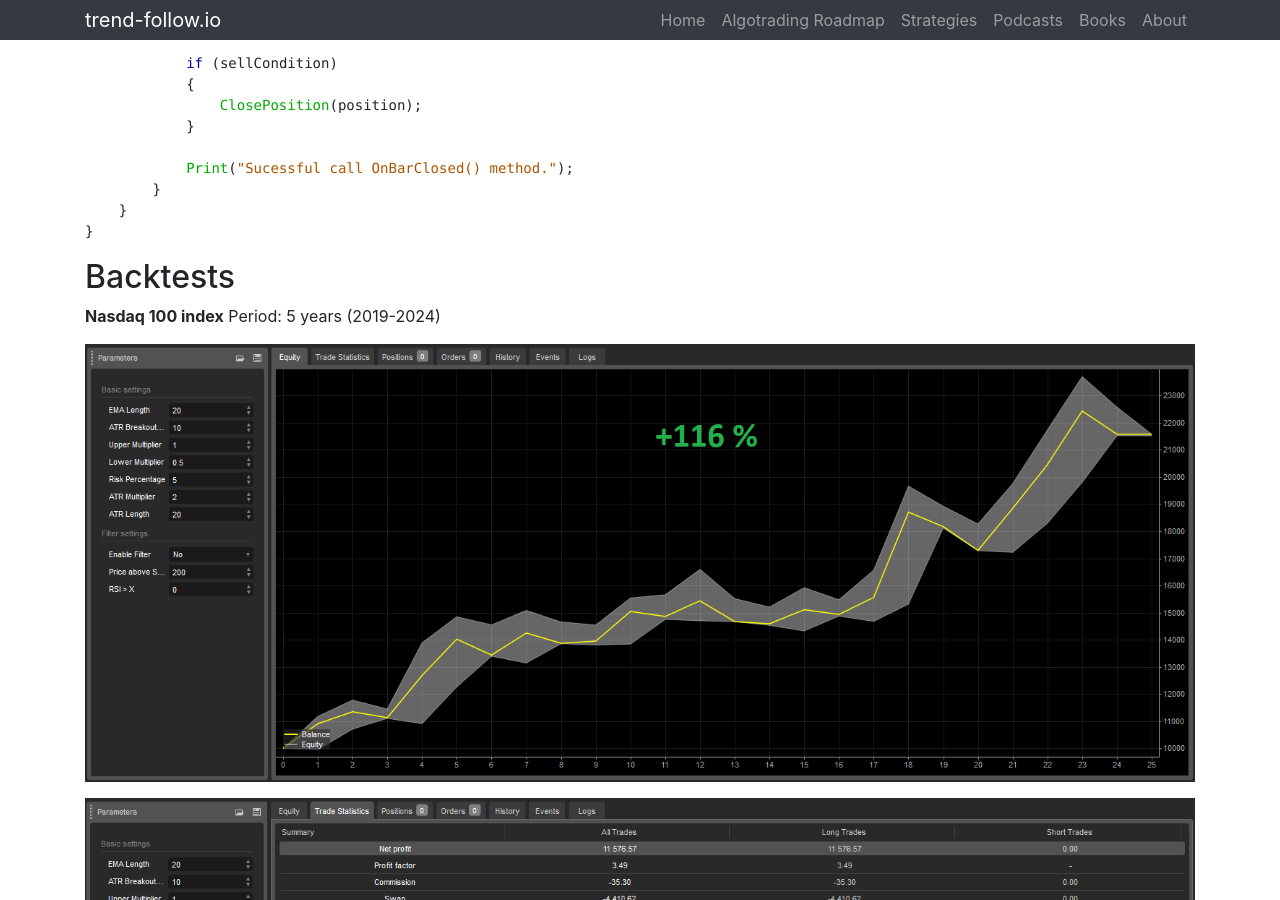
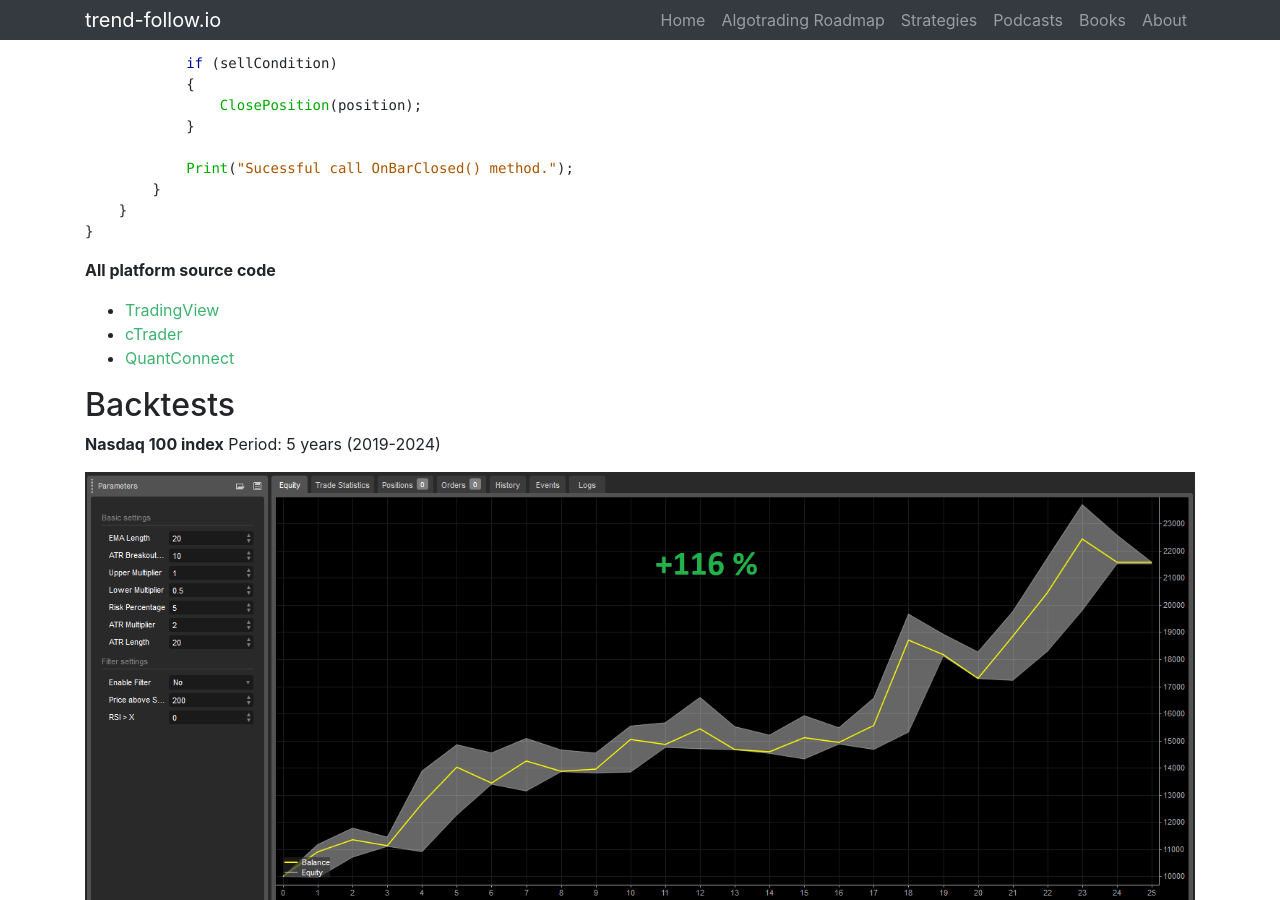
Before and after one commit to GeorgeFreelanceDeveloper/trend-follow.io, a Jekyll site: the page built from docs/_pages/strategies/pages/keltner-channel-strategy.md, in a window 1280 px wide and 900 px high, scrolled down 5582 px. Built offline with Jekyll 4.4.1, drawn with Linux system fonts in a browser that asks for light colours.

Commit message:
correction

````diff
--- a/docs/_pages/strategies/pages/keltner-channel-strategy.md
+++ b/docs/_pages/strategies/pages/keltner-channel-strategy.md
@@ -211,6 +211,11 @@ namespace cAlgo.Robots
 }
 ```
 
+**All platform source code**
+* [TradingView](https://github.com/GeorgeFreelanceDeveloper/trend-follow.io/blob/master/strategies/trend-follow/KeltnerChannelTrendFollow/scripts/KeltnerChannelTrendFollowStrategy.pinescript)
+* [cTrader](https://github.com/GeorgeFreelanceDeveloper/trend-follow.io/blob/master/strategies/trend-follow/KeltnerChannelTrendFollow/scripts/KeltnerChannelTrendFollowStrategy.cs)
+* [QuantConnect](https://github.com/GeorgeFreelanceDeveloper/trend-follow.io/blob/master/strategies/trend-follow/KeltnerChannelTrendFollow/scripts/keltner.py)
+
 ## Backtests
 **Nasdaq 100 index**
 Period: 5 years (2019-2024)
````
Also changed, not shown: docs/_pages/strategies/pages/bollinger-band-strategy.md (+5 -0 lines).
